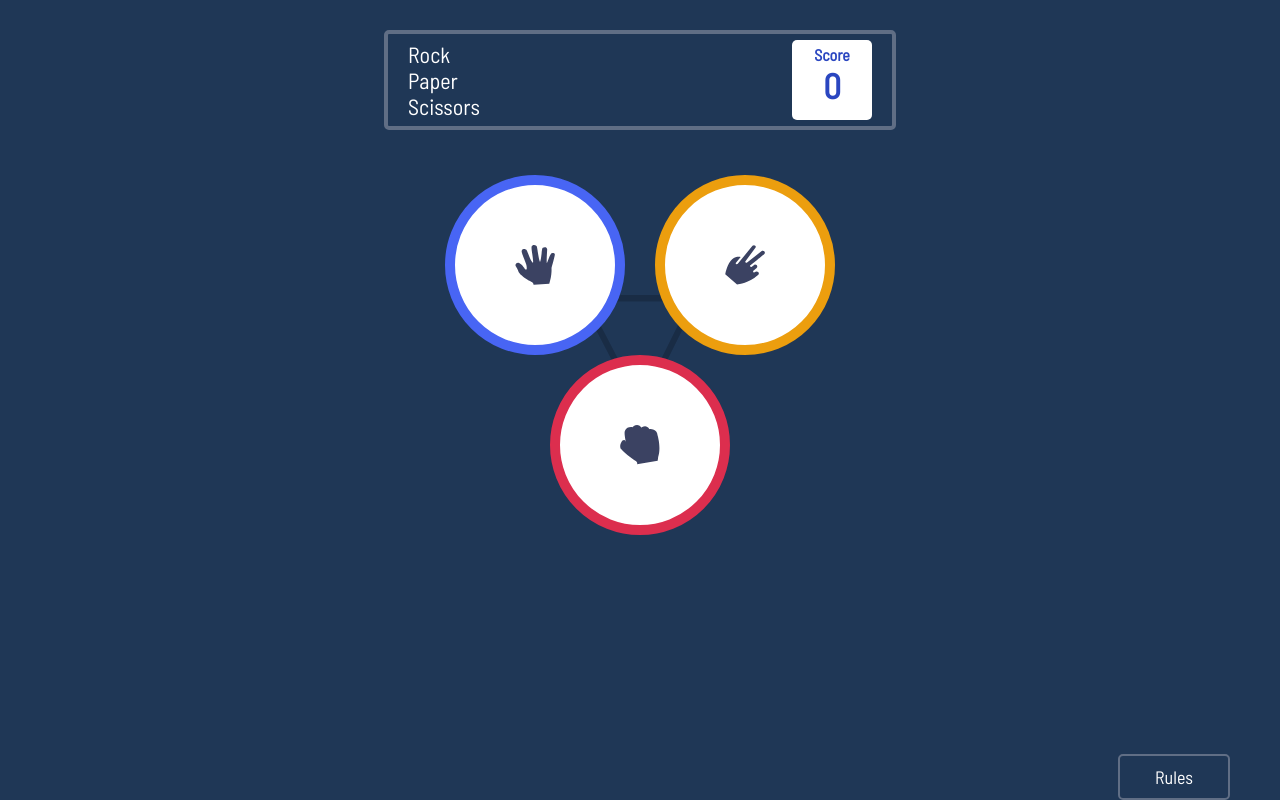
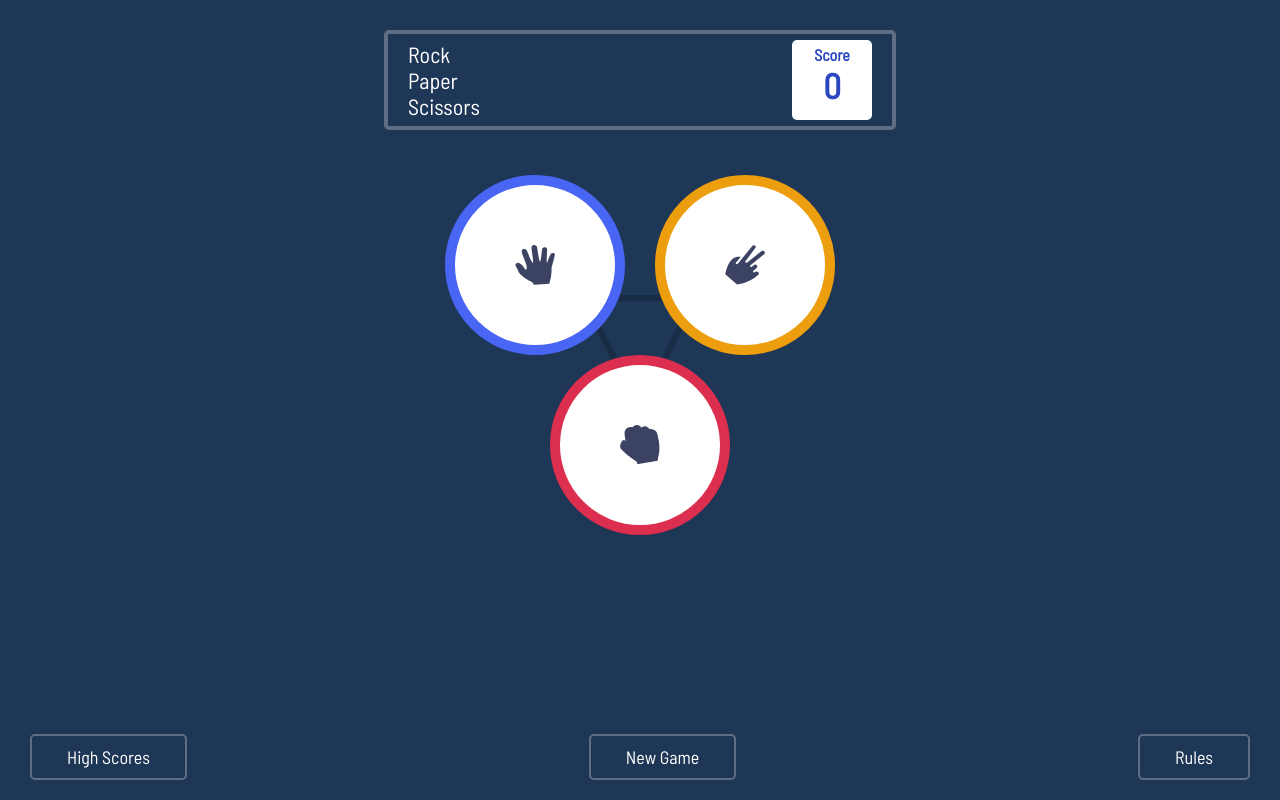
Before and after one commit to huntdavid175/rock-paper-scissors, a plain HTML site: page index.html in a window 1280 px wide. Drawn offline with Linux system fonts and the light colour scheme.

Commit message:
added highscore functionality

```diff
--- a/app.js
+++ b/app.js
@@ -6,7 +6,7 @@ const scoreText = document.querySelector(".current-score");
 const modalContainer = document.querySelector(".modal-container");
 const closeModalButton = document.querySelector(".close-button");
 let score = 0;
-let setScore;
+let scoresArray = [];
 
 let playerSelectedDiv;
 let computerChoiceDiv;
@@ -14,8 +14,6 @@ let playerWeapon;
 let computerWeapon;
 const showChosenSection = document.querySelector(".chosen");
 // console.log(weaponsContainer)
-
-
 
 weaponsContainer.addEventListener("click", function (e) {
 	if (e.target.className == "image-bg" || e.target.tagName == "IMG") {
@@ -38,16 +36,14 @@ weaponsContainer.addEventListener("click", function (e) {
 			showChosenSection.appendChild(playerSelectedDiv);
 			showChosenSection.style.display = "flex";
 			selectedText.style.display = "flex";
-
 		}
 		// setTimeout(computerSelection,3000)
-        setTimeout(function(){
+		setTimeout(function () {
 			computerSelection();
 			getPlayersWeapon();
 			decideWinner(playerWeapon, computerWeapon);
 			playAgain();
-        }, 1000)
-
+		}, 1000);
 	}
 
 	// console.log(true)
@@ -123,11 +119,11 @@ function decideWinner(playerWeapon, computerWeapon) {
 				score += 0;
 				break;
 		}
-        localStorage.setItem(setScore,score)
+		// localStorage.setItem(setScore, score);
 		// console.log(score);
 		// console.log(localStorage.getItem(setScore))
 
-		scoreText.textContent = localStorage.getItem(setScore);
+		scoreText.textContent = score;
 	}
 	scoreUpdate(decider);
 }
@@ -147,12 +143,54 @@ function playAgain() {
 
 // Opening Rules modal
 
-function showModal(){
-	modalContainer.style.display ="flex";
+function showModal() {
+	modalContainer.style.display = "flex";
 }
 
 // Close Modal
 
 function closeModal() {
-	modalContainer.style.display = "none"
+	modalContainer.style.display = "none";
 }
+
+
+// New Game
+
+function newGame(){
+	if (scoresArray.indexOf(score) == -1){
+		scoresArray.push(score)
+	}
+	let arrayForStorage = JSON.stringify(scoresArray);
+	localStorage.setItem("gamescores",arrayForStorage);
+	console.log(scoresArray)
+}
+
+
+// Show High Scores
+
+function showHighscore(){
+	let forHighScore = localStorage.getItem("gamescores");
+	forHighScore = JSON.parse(forHighScore)
+	let highScore = Math.max(...forHighScore)
+	console.log(forHighScore)
+	console.log(highScore)
+
+		const modal = document.querySelector(".modal")
+		console.log(modal.children)
+
+		let highScoreHeader = document.getElementById("modal-text")
+		// modal.innerHTML = ""
+		highScoreHeader.textContent = "High Score";
+		modal.removeChild(modal.children[1]);
+
+		let highScoreText = document.createElement("H1")
+		highScoreText.textContent = highScore;
+		modal.insertBefore(highScoreText,modal.children[1])
+
+		modalContainer.style.display = "flex"
+		console.log(modal.children)
+
+
+
+
+}
--- a/index.html
+++ b/index.html
@@ -50,7 +50,7 @@
 
 			<!-- selected section  -->
 
-			<div class="selector-section chosen">
+			<div class="selector-section chosen" style="margin-top:10px">
 				<!-- <div class="image-bg"><img src="images/icon-paper.svg"></div> -->
 				<!-- <div class="image-bg"><img src="images/icon-paper.svg"></div> -->
 			</div>
@@ -64,16 +64,24 @@
 				<span class="playagain">Play Again</span>
 			</div>
 
-			<span class="button" onclick="showModal()">Rules</span>
+			<div class="footer">
+				<span class="button" onclick="showHighscore()">High Scores</span>
+				<span class="button" onclick="newGame()">New Game</span>
+				<span class="button" onclick="showModal()">Rules</span>
+			</div>
 		</div>
 
 		<div class="modal-container">
-		<div class="modal">
-			<h1>Game Rules</h1>
-			<img src="images/image-rules.svg" class="rules-image">
-			<img src="images/icon-close.svg" class="close-button" onclick="closeModal()">
+			<div class="modal">
+				<h1 id="modal-text">Game Rules</h1>
+				<img src="images/image-rules.svg" class="rules-image" />
+				<img
+					src="images/icon-close.svg"
+					class="close-button"
+					onclick="closeModal()"
+				/>
+			</div>
 		</div>
-	</div>
 
 		<!-- <div class="attribution">
     Challenge by <a href="https://www.frontendmentor.io?ref=challenge" target="_blank">Frontend Mentor</a>.
--- a/style.css
+++ b/style.css
@@ -65,6 +65,7 @@ li {
 }
 .chosen {
 	justify-content: space-between;
+	margin-top: 10px
 	/* display: none; */
 }
 
@@ -119,17 +120,20 @@ img {
 }
 
 .button {
-	margin-top: 5px;
+	/* margin-top: 5px; */
 	padding: 10px 35px;
 	font-size: 18px;
 	border-radius: 5px;
 	color: #fff;
 	border: 2px solid hsl(217, 16%, 45%);
 	cursor: pointer;
+	margin: 10px;
+	text-align: center;
 }
 
 .round-status {
-	margin-top: 30px;
+	/* margin-top: 30px; */
+	margin-bottom: 30px;
 	color: #fff;
 	width: 75%;
 	text-align: center;
@@ -149,6 +153,17 @@ img {
 	cursor: pointer;
 }
 
+.footer {
+	width: 100%;
+	display: flex;
+	flex-direction: column;
+	justify-content: space-between;
+	padding: 10px 20px;
+	position: fixed;
+	bottom: 0;
+	/* z-index: -999; */
+}
+
 .modal-container {
 	display: none;
 	/* display:flex; */
@@ -156,26 +171,25 @@ img {
 	width: 100%;
 	height: 100vh;
 	position: absolute;
-	top:0;
+	top: 0;
 	z-index: 5;
 	/* background-color: #fff; */
-
 }
 
 .modal {
-	display:flex;
+	display: flex;
 	flex-direction: column;
 	justify-content: space-evenly;
 	align-items: center;
 	width: 100%;
 	height: 100vh;
-	background-color:#ffffff;
-	top:0;
+	background-color: #ffffff;
+	top: 0;
 	/* z-index: 5; */
 }
 
-.rules-image{
-	width:250px;
+.rules-image {
+	width: 250px;
 	height: 250px;
 	/* margin-bottom: 70px; */
 }
@@ -220,15 +234,20 @@ img {
 		justify-content: space-around;
 	}
 
+	.footer{
+		justify-content: space-between;
+		flex-direction: row;
+	}
+
 	.button {
 		/* margin-top: 50px; */
-		align-self: end;
-		margin-right: 50px;
+		/* align-self: end;
+		margin-right: 50px; */
 	}
 
-	.modal-container{
+	.modal-container {
 		justify-content: center;
-		background-color: rgb(0,0,0,0.6);
+		background-color: rgb(0, 0, 0, 0.6);
 	}
 
 	.modal {
```
Lines whose indentation alone changed are shown as unchanged.
